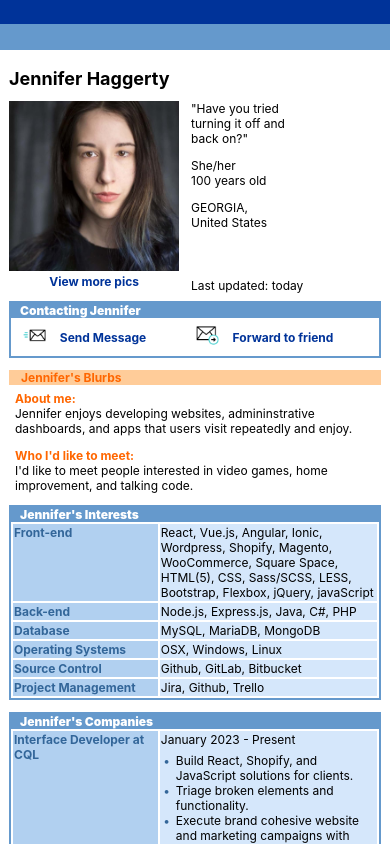
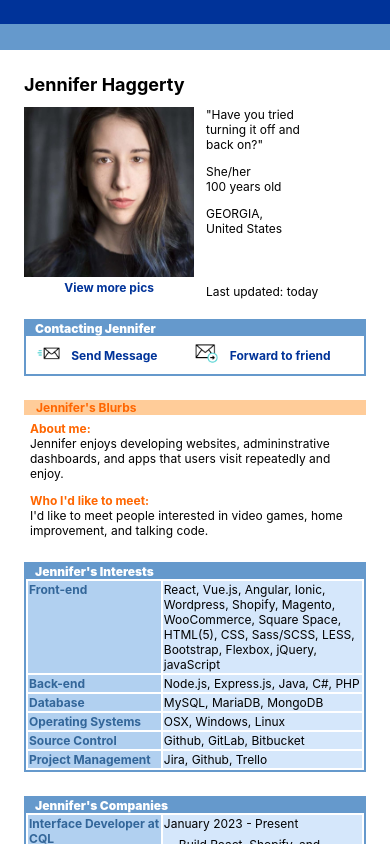
Before and after one commit to JennHaggerty/another-react-app, a React (Create React App) app: page / in a window 390 px wide. Shown: the top 844 px of the page. Built offline with nearby package versions, Linux system fonts and the light colour scheme.

Commit message:
added pdf

```diff
--- a/src/App.scss
+++ b/src/App.scss
@@ -9,10 +9,15 @@ body {
   main {
     display: flex;
     flex-direction: column;
-    margin: 0 .75em;
 
     & > div {
-      margin: .5em 0;
+      margin: .5em .75em;
+    }
+
+    @media (max-width: 768px) {
+      & > div {
+        margin: 1em 2em;
+      }
     }
   }
 }
--- a/src/assets/stylesheets/accessibleVariables2004.scss
+++ b/src/assets/stylesheets/accessibleVariables2004.scss
@@ -50,6 +50,6 @@
   --link-color: #3455DB;
   --link-color-hover: var(--red);
 
-  --text-size-body: 12px;
+  --text-size-body: 14px;
   --text-size-h1: 1.5em;
 }
```
Also changed, not shown: 1 other file (tests, documents, lock files or other folders).
